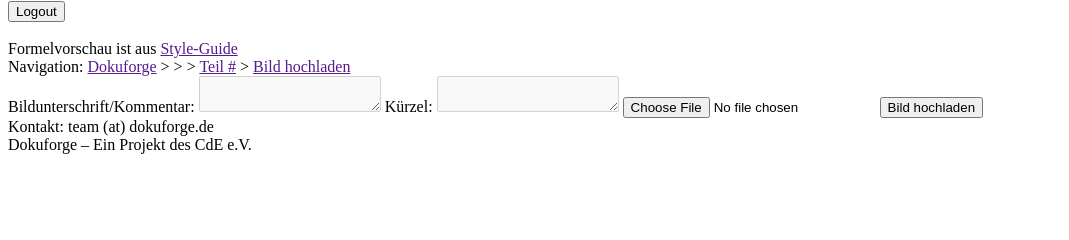
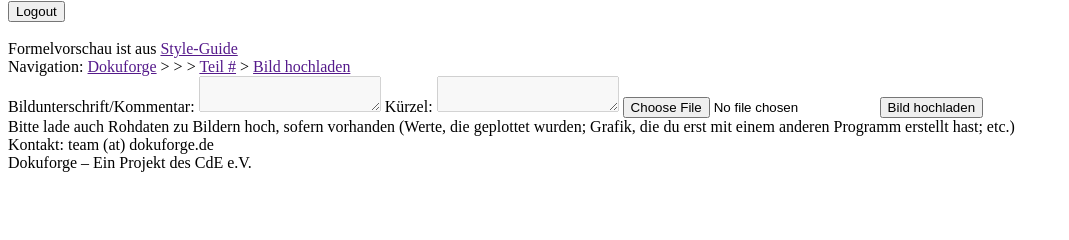
Before and after one commit to cde-ev/DokuForge2, a Python web app: template dokuforge/templates/uploadblob.html in a window 1280 px wide. Shown: the part 97-337 px from the top of the page, without its empty margins (0-1069 px from the left). Run offline with Jinja, Linux system fonts and the light colour scheme; the template is opened without the code that fills it, so the values that code supplies are empty.

Commit message:
Bitte, auch Rohdaten hochzuladen

```diff
--- a/dokuforge/templates/uploadblob.html
+++ b/dokuforge/templates/uploadblob.html
@@ -17,5 +17,6 @@ K&uuml;rzel:	<textarea disabled="disabled">{{form.get("label", "")|e}}</textarea
 	<input type="file" name="content">
 	<input type="submit" value="Bild hochladen">
 </form>
+Bitte lade auch Rohdaten zu Bildern hoch, sofern vorhanden (Werte, die geplottet wurden; Grafik, die du erst mit einem anderen Programm erstellt hast; etc.)
 
 {% endblock %}
```
